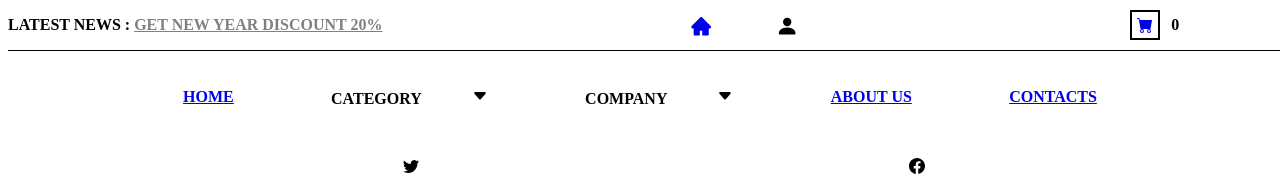
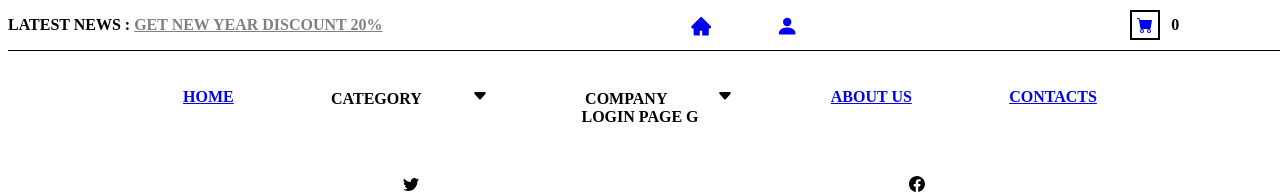
Before and after one commit to sashaTen/Furniture_E_commerce, a React (Create React App) app: page /login in a window 1280 px wide. Shown: the top 194 px of the page. Built offline with nearby package versions, Linux system fonts and the light colour scheme; no server answers; a web font is replaced by a local one.

Commit message:
created the  login  component  and the  route for it

```diff
--- a/src/App.js
+++ b/src/App.js
@@ -1,4 +1,5 @@
 import Cart from "./components/cart";
+import Login from "./components/login";
 import Loading from "./components/loading";
 import DisplayComponent from "./productsComponents/displayComponent";
 import Contacts from "./components/contacts";
@@ -64,6 +65,7 @@ export default function App() {
           </moveAppContext.Provider>
           <Routes>
             <Route path="/about" element={<About />} />
+            <Route path="/login" element={<Login />} />
             <Route path="/items" element={<DisplayComponent />} />
             <Route path="/contacts" element={<Contacts />} />
             <Route path="/loading" element={<Loading />} />
--- a/src/components/header.js
+++ b/src/components/header.js
@@ -18,7 +18,9 @@ const Header = () => {
           latest news :{" "}
           <span className="newsDiscount"> get new year discount 20%</span>
         </p>
-        <BsFillPersonFill className="acountIcon" />
+        <Link to="/login">
+          <BsFillPersonFill className="acountIcon" />
+        </Link>
         <div className="header_menu">
           <Link to="/cart">
             <BsFillCartFill className="cart_icon" />
--- /dev/null
+++ b/src/components/login.js
@@ -0,0 +1,9 @@
+const Login = () => {
+  return (
+    <>
+      <div className="loginContainer">login page g</div>
+    </>
+  );
+};
+
+export default Login;
```
